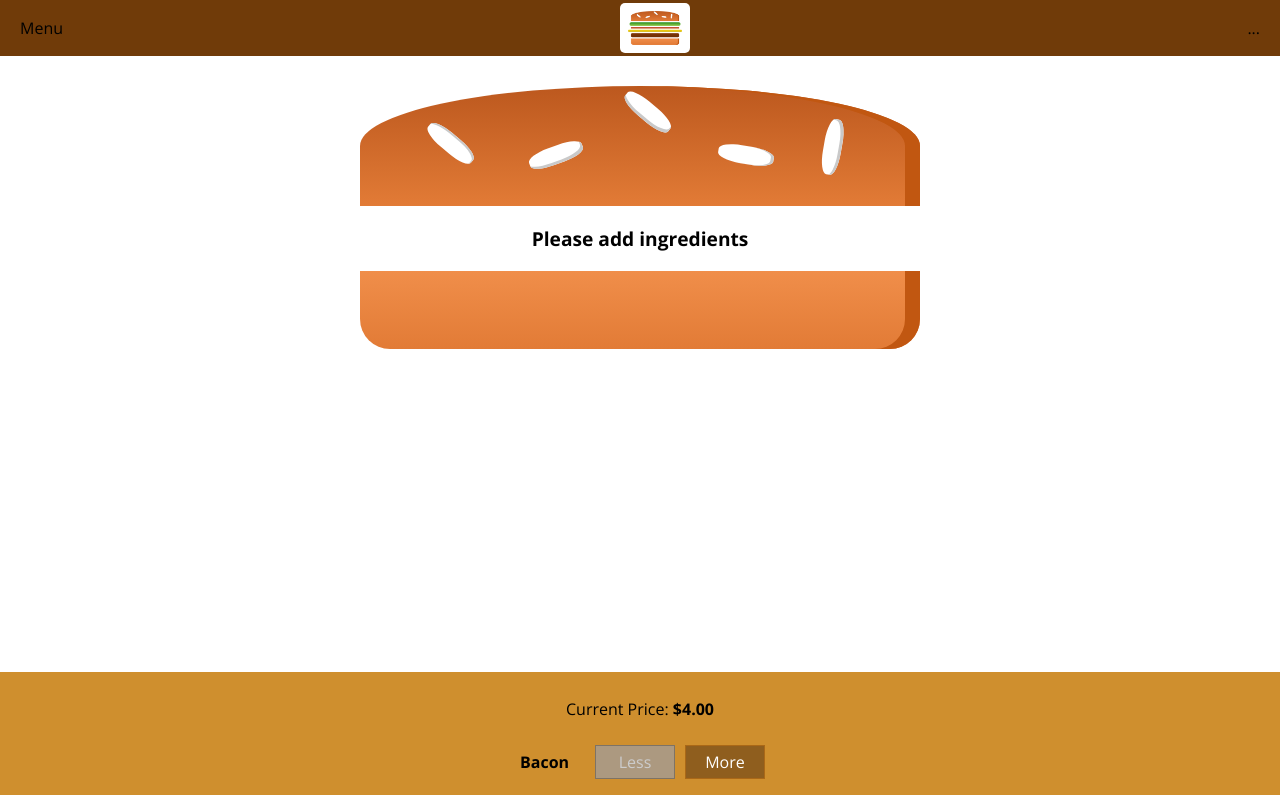
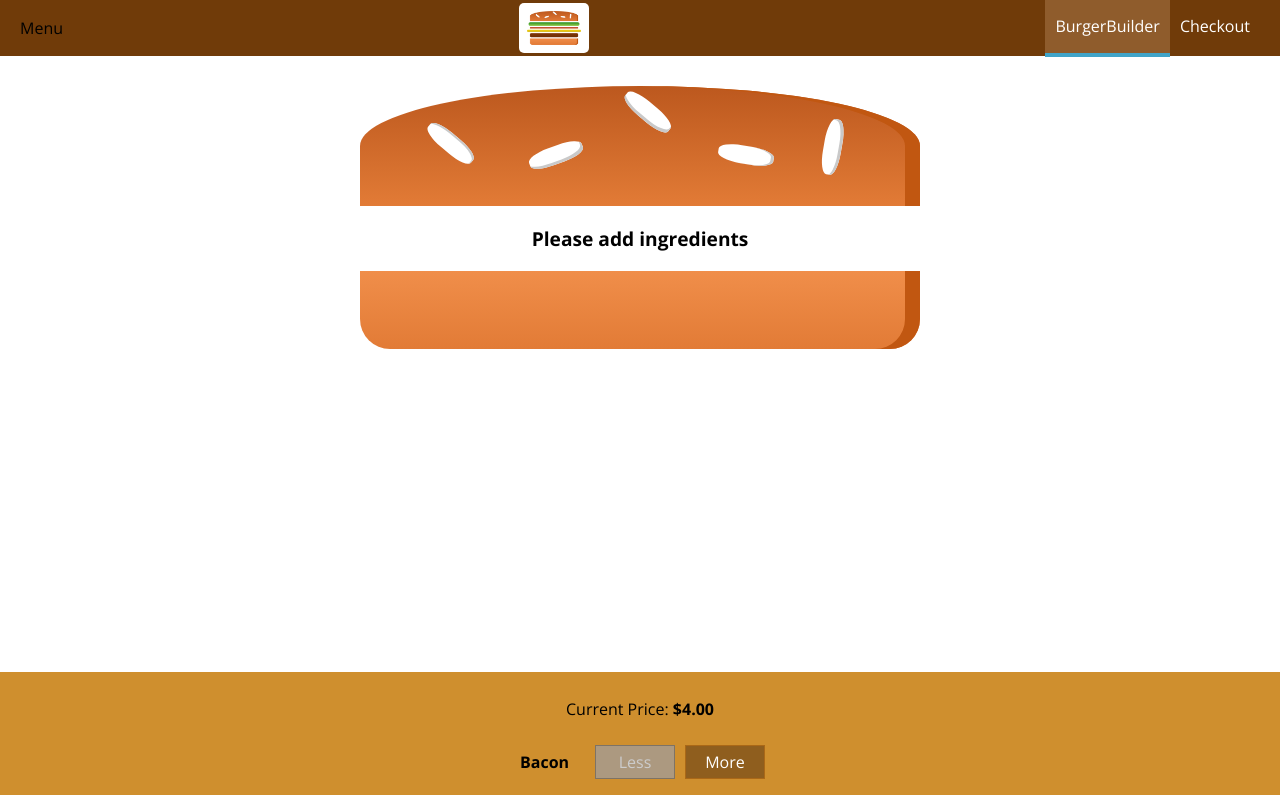
Before and after one commit to Anik7303/react-the-complete-guide, a React app: page / in a window 1280 px wide. Shown: the top 795 px of the page. Built offline with nearby package versions, Linux system fonts and the light colour scheme.

Commit message:
added navigation

```diff
--- a/src/components/Navigation/NavigationItems/NagivationItems.js
+++ b/src/components/Navigation/NavigationItems/NagivationItems.js
@@ -1,10 +1,14 @@
 import React from "react";
 
+import CssClass from "./NavigationItems.css";
+import NavigationItem from "./NavigationItem/NavigationItem";
+
 const navigationItems = (props) => (
-    <ul>
-        <li>
-            <a href="/">A Link</a>
-        </li>
+    <ul className={CssClass.NavigationItems}>
+        <NavigationItem link="/" active>
+            BurgerBuilder
+        </NavigationItem>
+        <NavigationItem link="/">Checkout</NavigationItem>
     </ul>
 );
 
--- a/src/components/Navigation/NavigationItems/NavigationItem/NavigationItem.css
+++ b/src/components/Navigation/NavigationItems/NavigationItem/NavigationItem.css
@@ -0,0 +1,25 @@
+.NavigationItem {
+    margin: 0;
+    box-sizing: border-box;
+    display: flex;
+    height: 100%;
+    align-items: center;
+}
+
+.NavigationItem a {
+    color: white;
+    text-decoration: none;
+    height: 100%;
+    padding: 16px 10px;
+    border-bottom: 4px solid transparent;
+    box-sizing: border-box;
+    display: block;
+}
+
+.NavigationItem a:hover,
+.NavigationItem a:active,
+.NavigationItem a.active {
+    background-color: #8f5c2c;
+    border-bottom: 4px solid #40a4c8;
+    color: white;
+}
--- a/src/components/Navigation/NavigationItems/NavigationItem/NavigationItem.js
+++ b/src/components/Navigation/NavigationItems/NavigationItem/NavigationItem.js
@@ -0,0 +1,13 @@
+import React from "react";
+
+import CssClass from "./NavigationItem.css";
+
+const navigationItem = (props) => (
+    <li class={CssClass.NavigationItem}>
+        <a href={props.link} className={props.active ? CssClass.active : null}>
+            {props.children}
+        </a>
+    </li>
+);
+
+export default navigationItem;
--- a/src/components/Navigation/NavigationItems/NavigationItems.css
+++ b/src/components/Navigation/NavigationItems/NavigationItems.css
@@ -0,0 +1,8 @@
+.NavigationItems {
+    margin: 0;
+    padding: 0;
+    list-style: none;
+    display: flex;
+    align-items: center;
+    height: 100%;
+}
--- a/src/components/Navigation/Toolbar/Toolbar.js
+++ b/src/components/Navigation/Toolbar/Toolbar.js
@@ -2,12 +2,15 @@
 
 import CssClass from "./Toolbar.css";
 import Logo from "../Logo/Logo";
+import NavigationItems from "../NavigationItems/NagivationItems";
 
 const toolbar = (props) => (
     <header className={CssClass.Toolbar}>
         <div>Menu</div>
         <Logo />
-        <nav>...</nav>
+        <nav>
+            <NavigationItems />
+        </nav>
     </header>
 );
 
```
